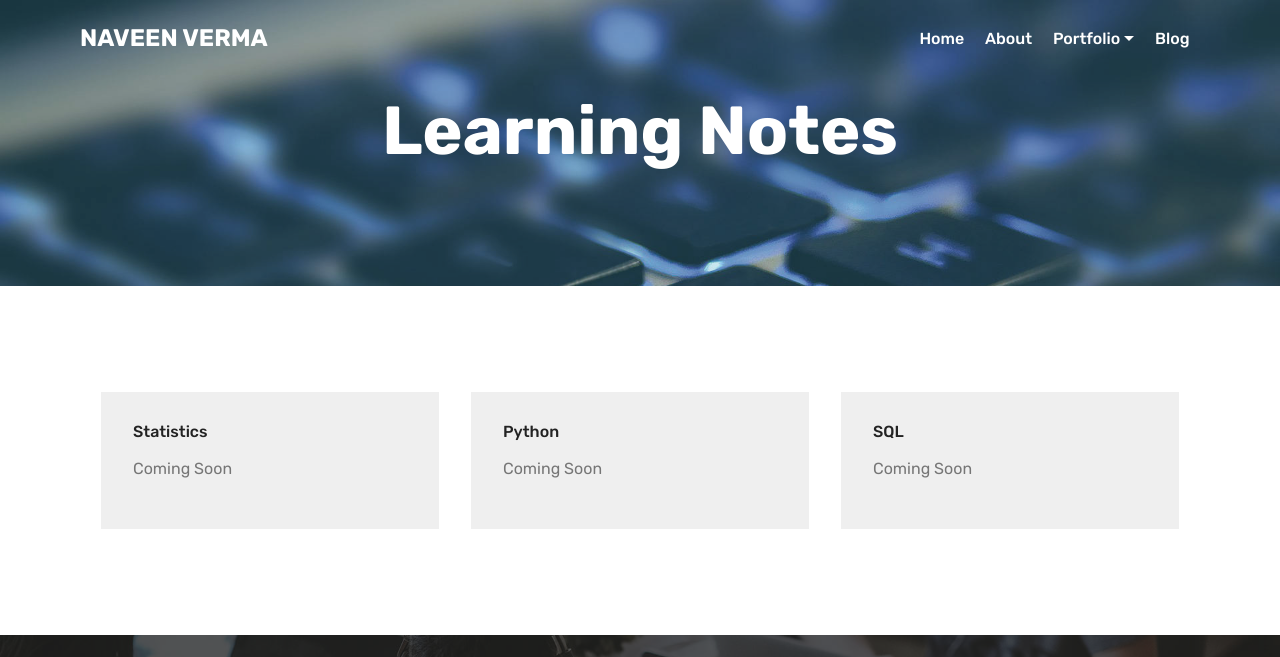
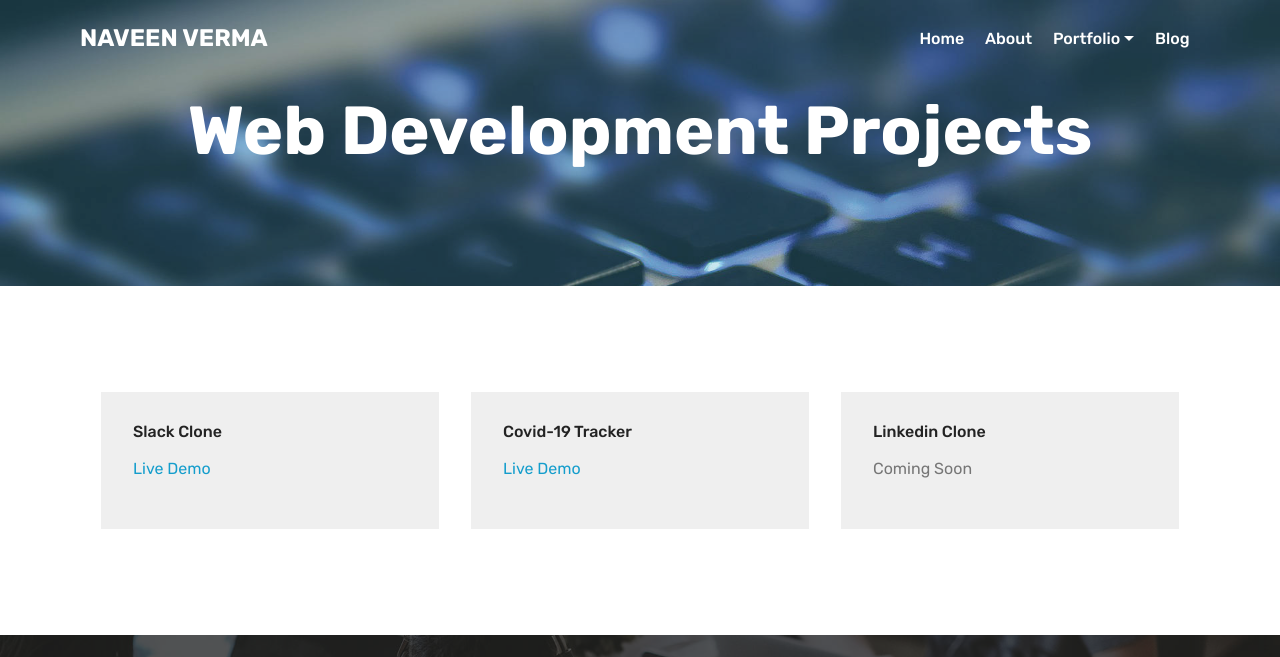
Before and after one commit to nveenverma1/nveenverma1.github.io, a plain HTML site: page page9.html in a window 1280 px wide. Shown: the top 657 px of the page. Drawn offline with Linux system fonts and the light colour scheme.

Commit message:
Changed Learning notes to Web Development Projects

```diff
--- a/page9.html
+++ b/page9.html
@@ -62,7 +62,7 @@
     <div class="container">
         <div class="row justify-content-md-center">
             <div class="col-md-10 align-center">
-                <h1 class="mbr-section-title mbr-bold pb-3 mbr-fonts-style display-1">Learning Notes</h1>
+                <h1 class="mbr-section-title mbr-bold pb-3 mbr-fonts-style display-1">Web Development Projects</h1>
 
 
 
@@ -83,8 +83,8 @@
                 <div class="card-wrapper media-container-row media-container-row">
                     <div class="card-box">
                         <h4 class="card-title pb-3 mbr-fonts-style display-7">
-                            Statistics&nbsp;</h4>
-                        <p class="mbr-text mbr-fonts-style display-7">Coming Soon</p>
+                            Slack Clone</h4>
+                        <p class="mbr-text mbr-fonts-style display-7"><a href="http://slack-clone-111220.web.app/">Live Demo</a></p>
                     </div>
                 </div>
             </div>
@@ -93,9 +93,9 @@
                 <div class="card-wrapper media-container-row">
                     <div class="card-box">
                         <h4 class="card-title pb-3 mbr-fonts-style display-7">
-                            Python</h4>
+                            Covid-19 Tracker</h4>
                         <p class="mbr-text mbr-fonts-style display-7">
-                            Coming Soon</p>
+                            <a href="http://covid19-tracker-171220.web.app/">Live Demo</a></p>
                     </div>
                 </div>
             </div>
@@ -104,7 +104,7 @@
                 <div class="card-wrapper media-container-row">
                     <div class="card-box">
                         <h4 class="card-title pb-3 mbr-fonts-style display-7">
-                            SQL</h4>
+                            Linkedin Clone</h4>
                         <p class="mbr-text mbr-fonts-style display-7">
                             Coming Soon</p>
                     </div>
```
